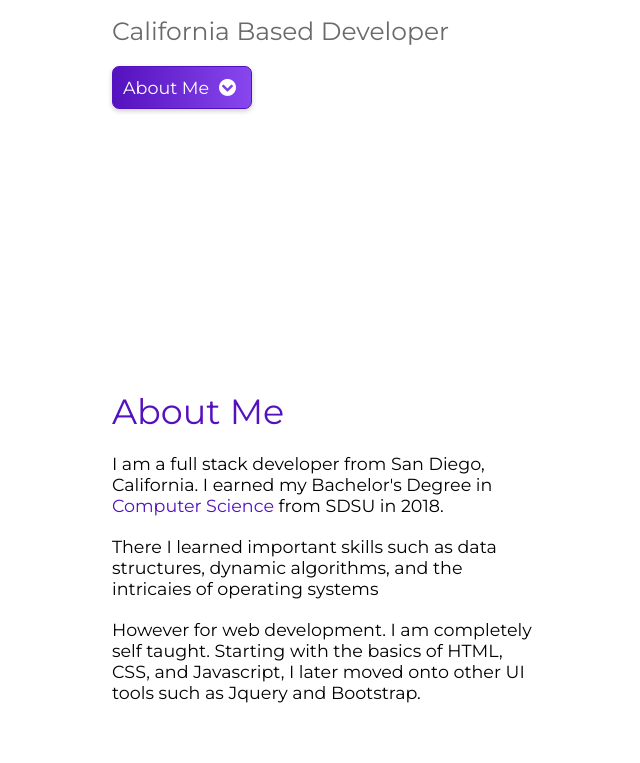
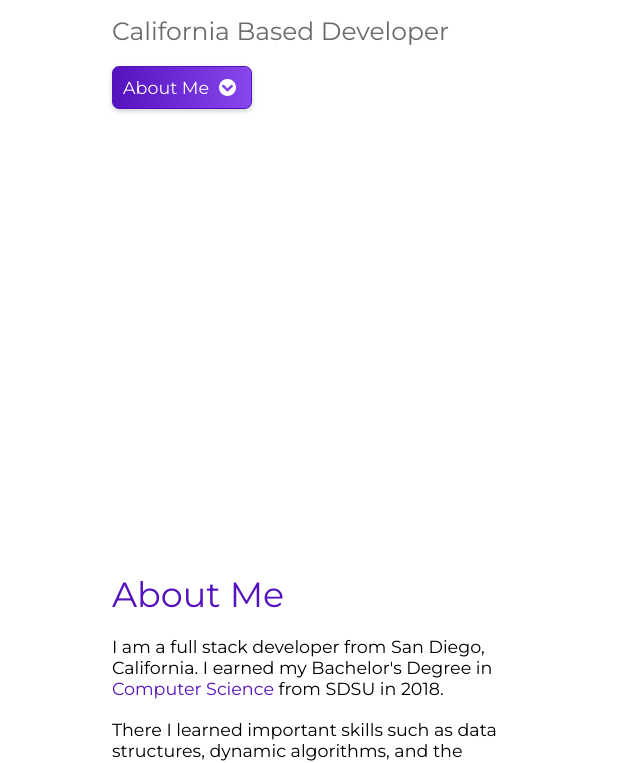
Before and after one commit to unChartedZone/unChartedZone.github.io, a Vue app: page / in a window 1280 px wide. Shown: the part 410-1173 px from the top of the page, without its empty margins (48-688 px from the left). Built offline with nearby package versions, Linux system fonts and the light colour scheme.

Commit message:
Implemented scroll jumper for about component
- need to tweak scroll offset

```diff
--- a/src/components/About.vue
+++ b/src/components/About.vue
@@ -1,6 +1,9 @@
 <template>
-<section class="about container">
-	<h1 class="header-secondary mb-1">About Me</h1>
+<section id="about"  class="about container">
+	<h1 class="header-secondary mb-1">
+		<span id="goto"> &nbsp; </span>
+		About Me
+	</h1>
 	<div class="about-text">
 
 		<p class="paragraph">
--- a/src/components/Header.vue
+++ b/src/components/Header.vue
@@ -4,7 +4,7 @@
 	<div class="nav-item nav-logo">CV</div>
 
 	<div class="nav-item nav-links">
-		<a href="#" class="nav-link">About Me</a>
+		<a href="#goto" class="nav-link">About Me</a>
 		<a href="#" class="nav-link">Portfolio</a>
 		<a href="#" class="nav-link">Contact</a>
 	</div>
--- a/src/scss/_base.scss
+++ b/src/scss/_base.scss
@@ -1,3 +1,7 @@
+html {
+	scroll-behavior: smooth;
+}
+
 .container {
 	width: 75%;
 	margin: 0 auto;
--- a/src/scss/_typography.scss
+++ b/src/scss/_typography.scss
@@ -10,6 +10,22 @@
 		font-family: $primary-default-font;
 		font-size: 3.5rem;
 		font-weight: 400;
+
+		span {
+			margin-top: 7rem;        /* Size of fixed header */
+			padding-bottom: 7rem;
+			display: block;
+		}
+
+		// &::before {
+		// 	content: '';
+		// 	// margin: -30rem;
+		// 	display: block;
+		// 	content: " ";
+		// 	margin-top: -35px;
+		// 	visibility: hidden;
+		// 	pointer-events: none;
+		// }
 	}
 }
 
```
